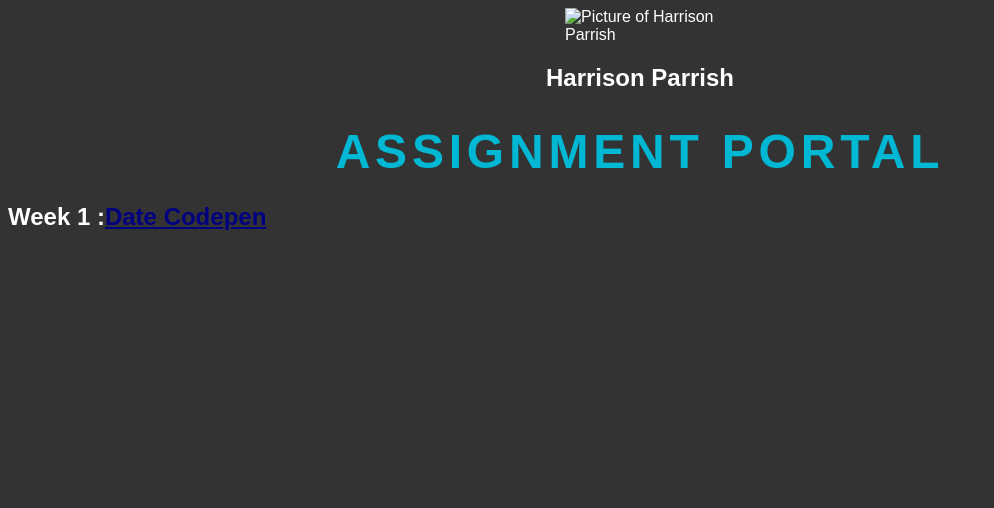
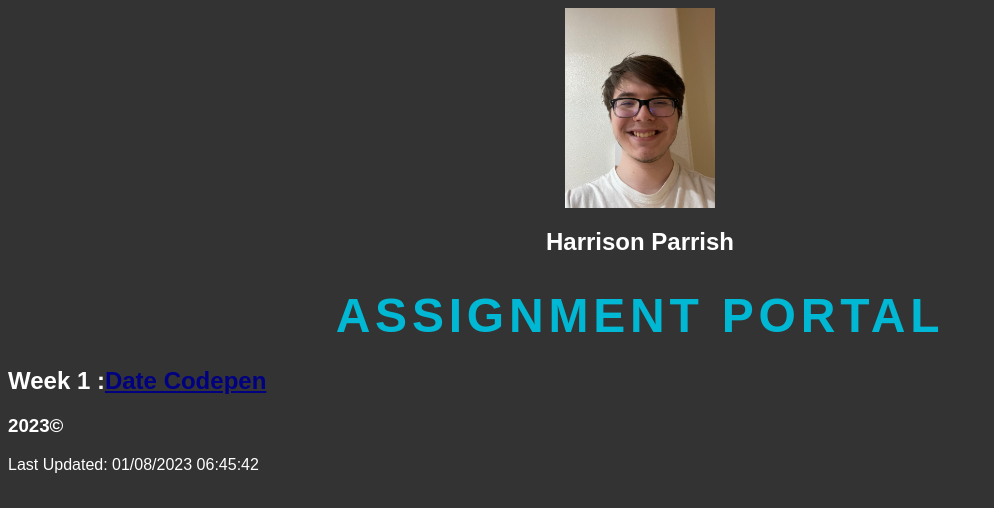
Before and after one commit to Excellcius/wdd230, a plain HTML site: page index.html in a window 1280 px wide. Shown: the whole page, without its empty margins (0-994 px from the left). Drawn offline with Linux system fonts and the light colour scheme; files that its build step writes are made by us from their sources.

Commit message:
Update index.html

```diff
--- a/index.html
+++ b/index.html
@@ -5,11 +5,11 @@
     <meta http-equiv="X-UA-Compatible" content="IE=edge">
     <meta name="viewport" content="width=device-width, initial-scale=1.0">
     <title>Harrison Parrish - Portal Page</title>
-    <link rel="stylesheet" href="styles/main.css">
+    <link rel="stylesheet" href="main.css">
 
 </head>
 <body>
-    <img class = picture src="images/picofme.jpg" alt="Picture of Harrison Parrish">
+    <img class = picture src="picofme.jpg" alt="Picture of Harrison Parrish">
     <h2 class = name>Harrison Parrish</h2>
 
 
@@ -18,6 +18,6 @@
     <h2>  Week 1 :<a href="https://codepen.io/Excellcius/pen/VwBmqRd" target="_blank">Date Codepen</a> </h2>
     <h3> </h3>
     <div></div>
-    <script src="scripts/main.js" defer></script>
+    <script src="main.js" defer></script>
 </body>
 </html>
```
